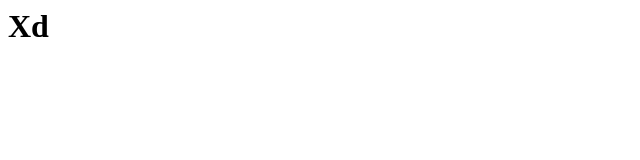
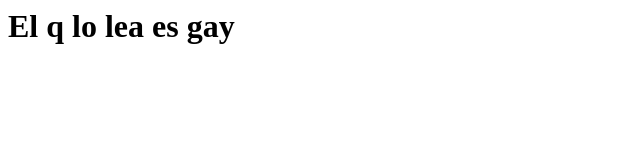
Before and after one commit to Johan-Edu/web-sites, a plain HTML site: page index.html in a window 1280 px wide. Shown: the whole page, without its empty margins (0-640 px from the left). Drawn offline with Linux system fonts and the light colour scheme.

Commit message:
Update index.html

```diff
--- a/index.html
+++ b/index.html
@@ -1 +1 @@
-<h1> Xd</h1>
+<h1>El q lo lea es gay</h1>
```
